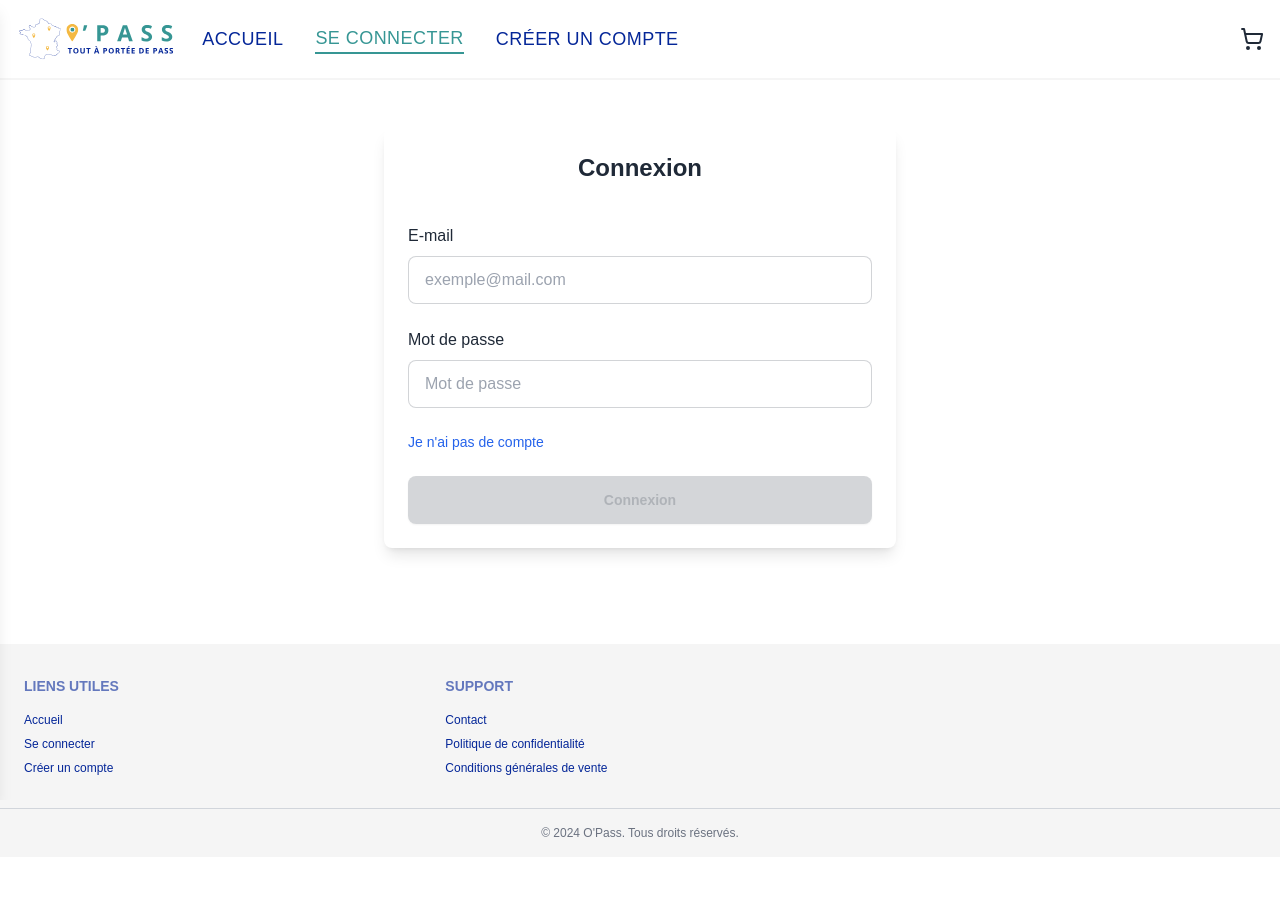
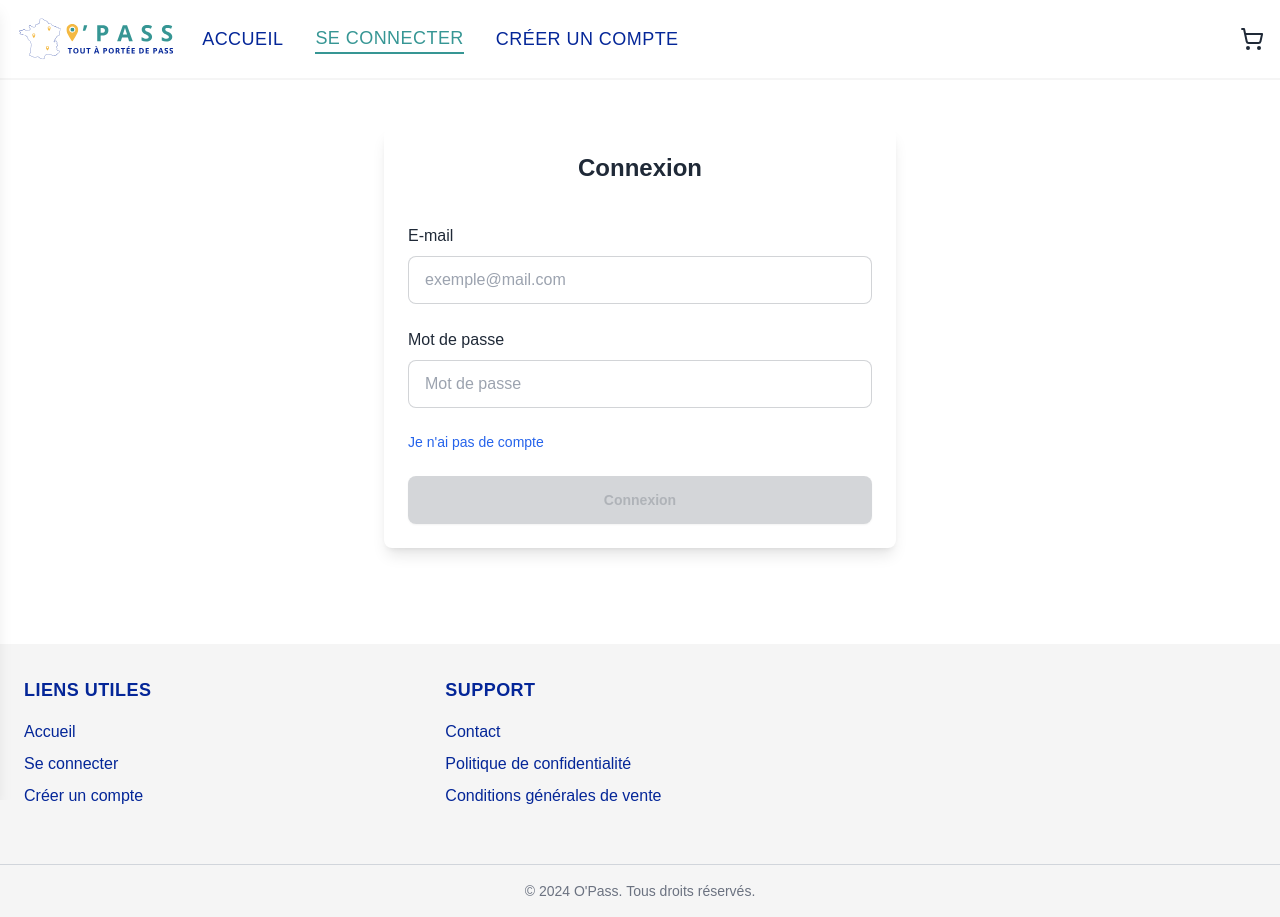
Before and after one commit to Ophelie22/opass, a React (Vite) app in the folder frontend/: page /connexion in a window 1280 px wide. Before the commit the page ends 857 px from the top, so only its background shows below. Built offline with nearby package versions, Linux system fonts and the light colour scheme; no server answers; the HTML template or start-up script is replaced by a standard one.

Commit message:
Fix: Police du cahier des charges et optimisation pour personne agées sur lien car ecris trop petit

```diff
--- a/frontend/src/components/ui/Footer.tsx
+++ b/frontend/src/components/ui/Footer.tsx
@@ -40,12 +40,12 @@ const Footer: React.FC = () => {
 
     return (
         <footer className="bg-lightGray text-blueText w-full">
-            <div className="container mx-auto grid grid-cols-1 md:grid-cols-3 gap-8 py-8 px-6">
+            <div className="container mx-auto grid grid-cols-1 md:grid-cols-3 gap-8 py-8 px-6 text-center md:text-left">
 
                 {!isAuthenticated ? (
                     <div>
-                        <h6 className="footer-title text-sm font-semibold mb-4">Liens utiles</h6>
-                        <ul className="space-y-2 text-xs">
+                        <h6 className="text-lg font-bold mb-4 uppercase tracking-wide">Liens utiles</h6>
+                        <ul className="space-y-2 ">
                             <li>
                                 <NavLink to={PAGE_HOME} className="link link-hover">Accueil</NavLink>
                             </li>
@@ -59,7 +59,7 @@ const Footer: React.FC = () => {
                     </div>
                 ) : (
                     <div>
-                        <h6 className="footer-title text-sm font-semibold mb-4">Liens utiles</h6>
+                        <h6 className="ftext-center py-4 border-t border-gray-300 mt-6">Liens utiles</h6>
                         <ul className="space-y-2 text-xs">
                             <li>
                                 <NavLink to={PAGE_HOME} className="link link-hover">Accueil</NavLink>
@@ -75,8 +75,8 @@ const Footer: React.FC = () => {
                 )}
 
                 <div>
-                    <h6 className="footer-title text-sm font-semibold mb-4">Support</h6>
-                    <ul className="space-y-2 text-xs">
+                    <h6 className="text-lg font-bold mb-4 uppercase tracking-wide">Support</h6>
+                    <ul className="space-y-2">
                         <li>
                             <NavLink to={PAGE_CONTACT} className="link link-hover">Contact</NavLink>
                         </li>
@@ -90,8 +90,8 @@ const Footer: React.FC = () => {
                 </div>
             </div>
 
-            <div className="text-center py-4 border-t border-gray-300">
-                <p className="text-xs text-gray-500">
+            <div className="text-center py-4 border-t border-gray-300 mt-6">
+                <p className="text-sm text-gray-500">
                     © 2024 O'Pass. Tous droits réservés.
                 </p>
             </div>
--- a/frontend/src/index.css
+++ b/frontend/src/index.css
@@ -1,7 +1,11 @@
 @tailwind base;
 @tailwind components;
 @tailwind utilities;
+@import url('https://fonts.googleapis.com/css2?family=Public+Sans:wght@300;400;500;700&display=swap');
 
+html {
+  @apply font-sans;
+}
 .main {
   @apply items-center h-fit px-4 mt-12 mb-24 max-w-screen-xl mx-auto;
 }
--- a/frontend/tailwind.config.js
+++ b/frontend/tailwind.config.js
@@ -20,7 +20,7 @@ module.exports = {
         yellow: '#F4B942',
       },
       fontFamily: {
-        sans: ['"Public Sans"', 'sans-serif'], // Définition de Public Sans comme police par défaut
+        sans: ['Public Sans', 'sans-serif'], // Définition de Public Sans comme police par défaut
       },
     },
   },
```
